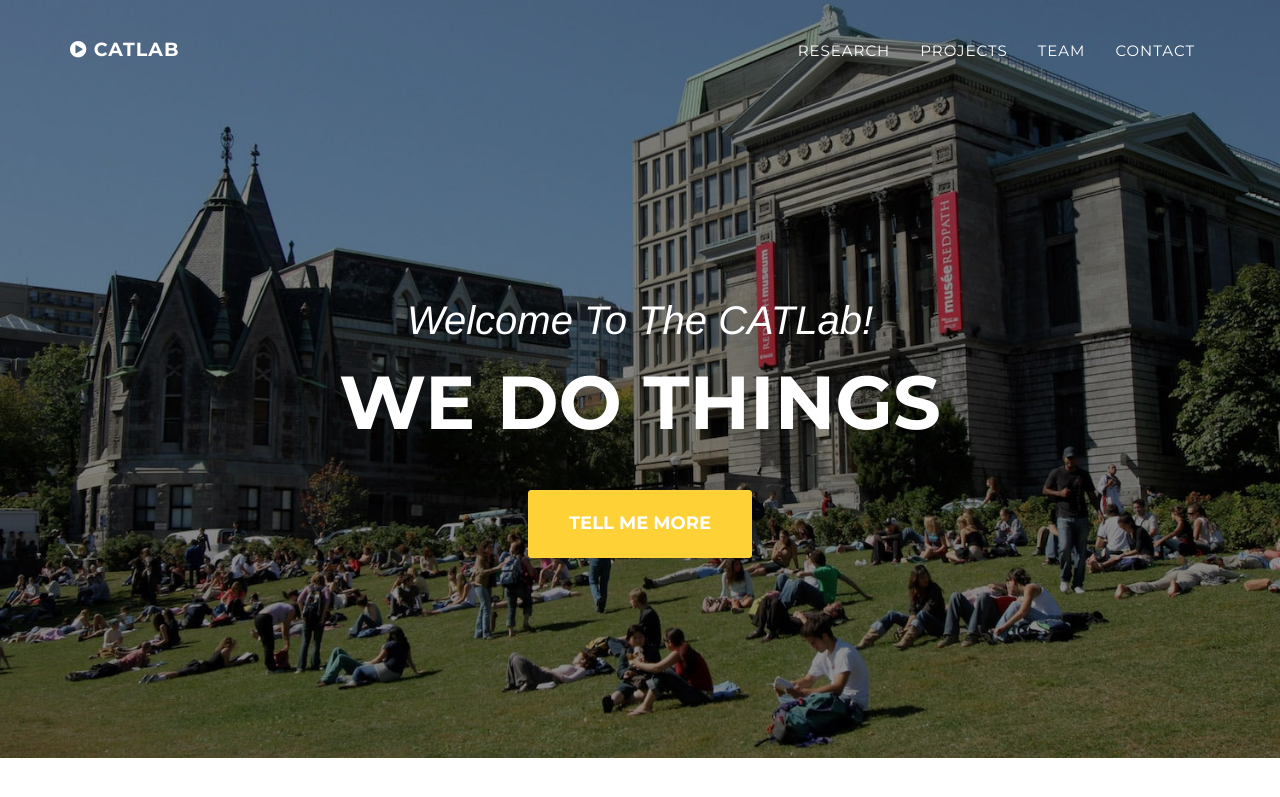
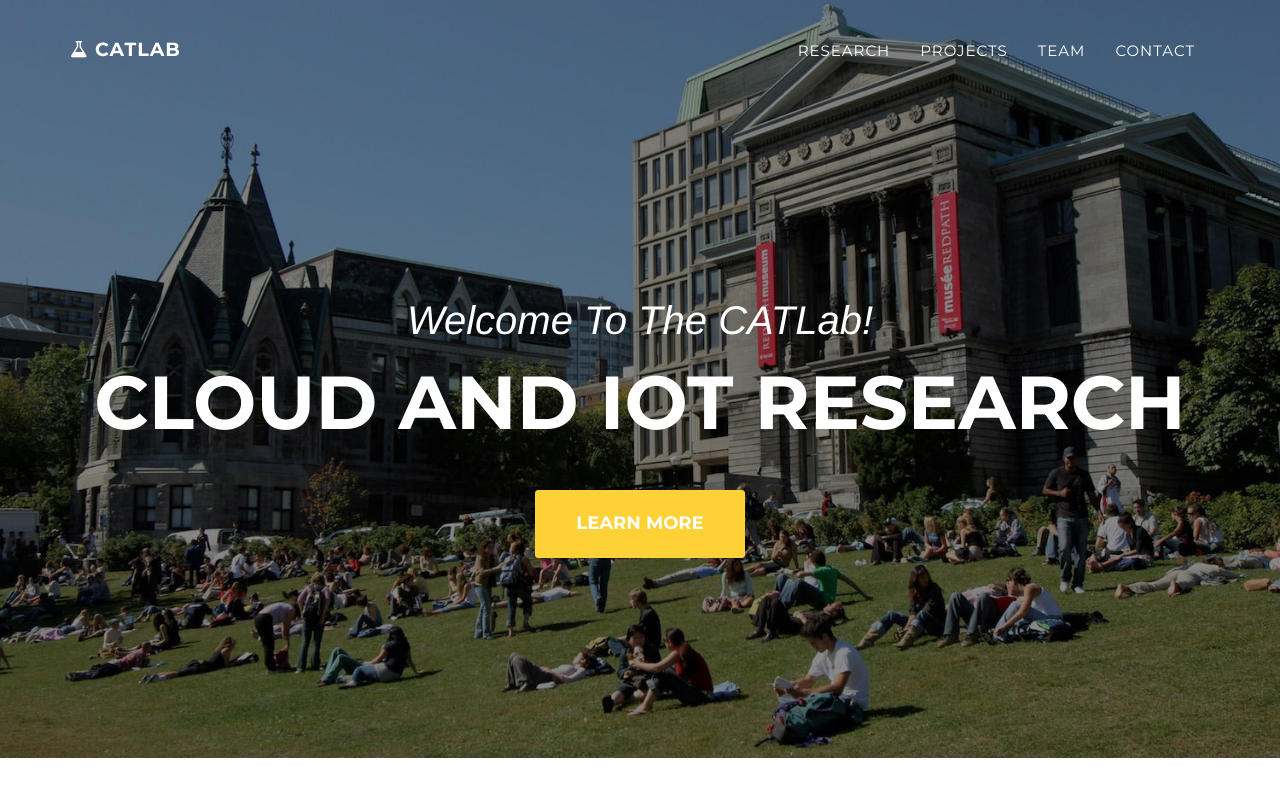
Before and after one commit to Wenger/wenger.github.io, a Jekyll site: the page built from index.html, in a window 1280 px wide and 900 px high. Shown: the top 797 px of the window. Built offline with Jekyll 4.4.1, drawn with Linux system fonts in a browser that asks for light colours; some web fonts are replaced.

Commit message:
Header changes

```diff
--- a/_includes/header.html
+++ b/_includes/header.html
@@ -3,8 +3,8 @@
         <div class="container">
             <div class="intro-text">
                 <div class="intro-lead-in">Welcome To The CATLab!</div>
-                <div class="intro-heading">We do things</div>
-                <a href="#research" class="page-scroll btn btn-xl">Tell Me More</a>
+                <div class="intro-heading">Cloud and IoT Research</div>
+                <a href="#research" class="page-scroll btn btn-xl">Learn More</a>
             </div>
         </div>
     </header>
--- a/_includes/navigation.html
+++ b/_includes/navigation.html
@@ -6,7 +6,7 @@
                     <i class="fa fa-bars"></i>
                 </button>
                 <a class="navbar-brand page-scroll" href="#page-top">
-                    <i class="fa fa-play-circle"></i>  {{ site.title }}
+                    <i class="fa fa-flask"></i>  {{ site.title }}
                 </a>
             </div>
 
```
